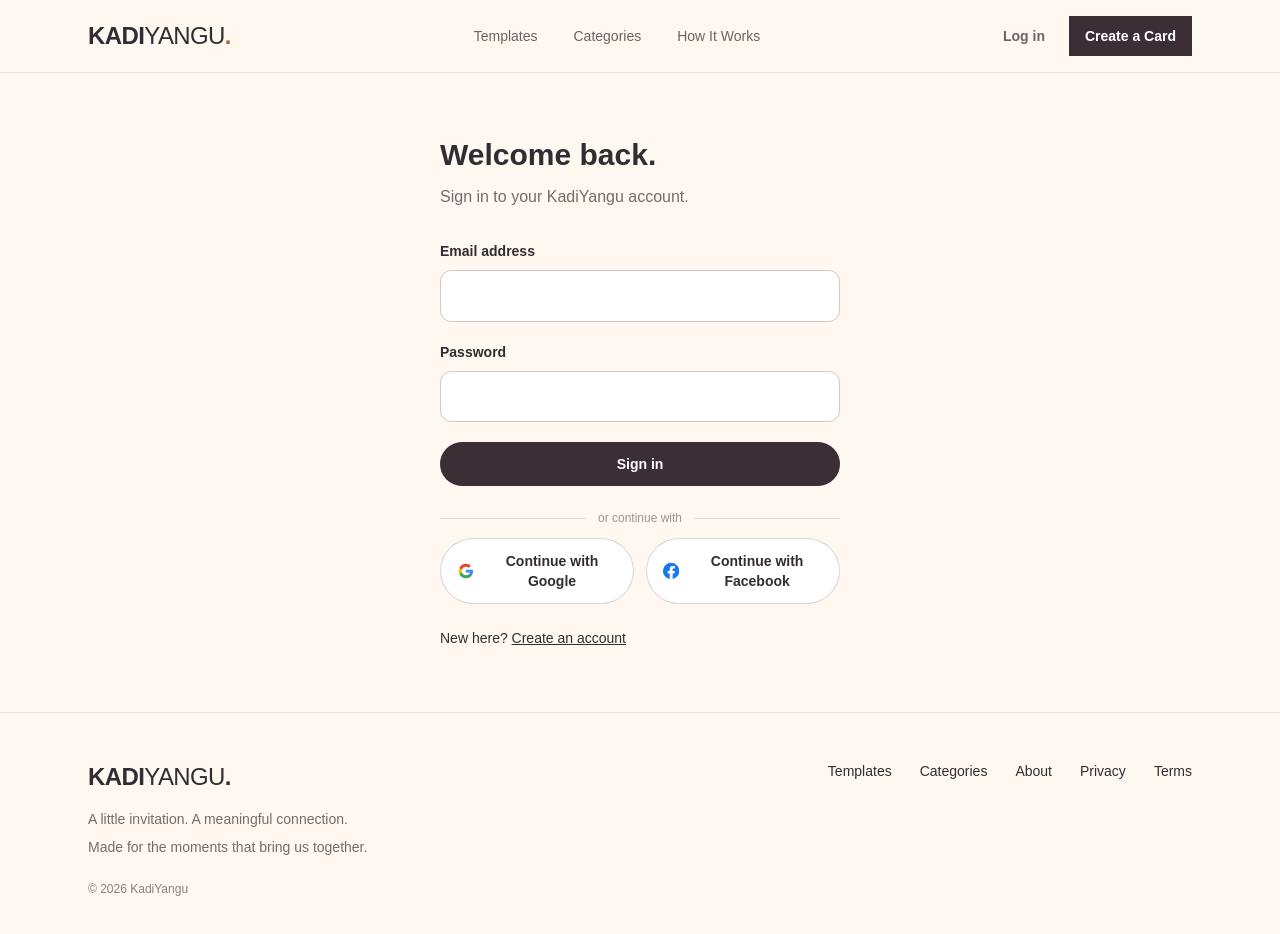
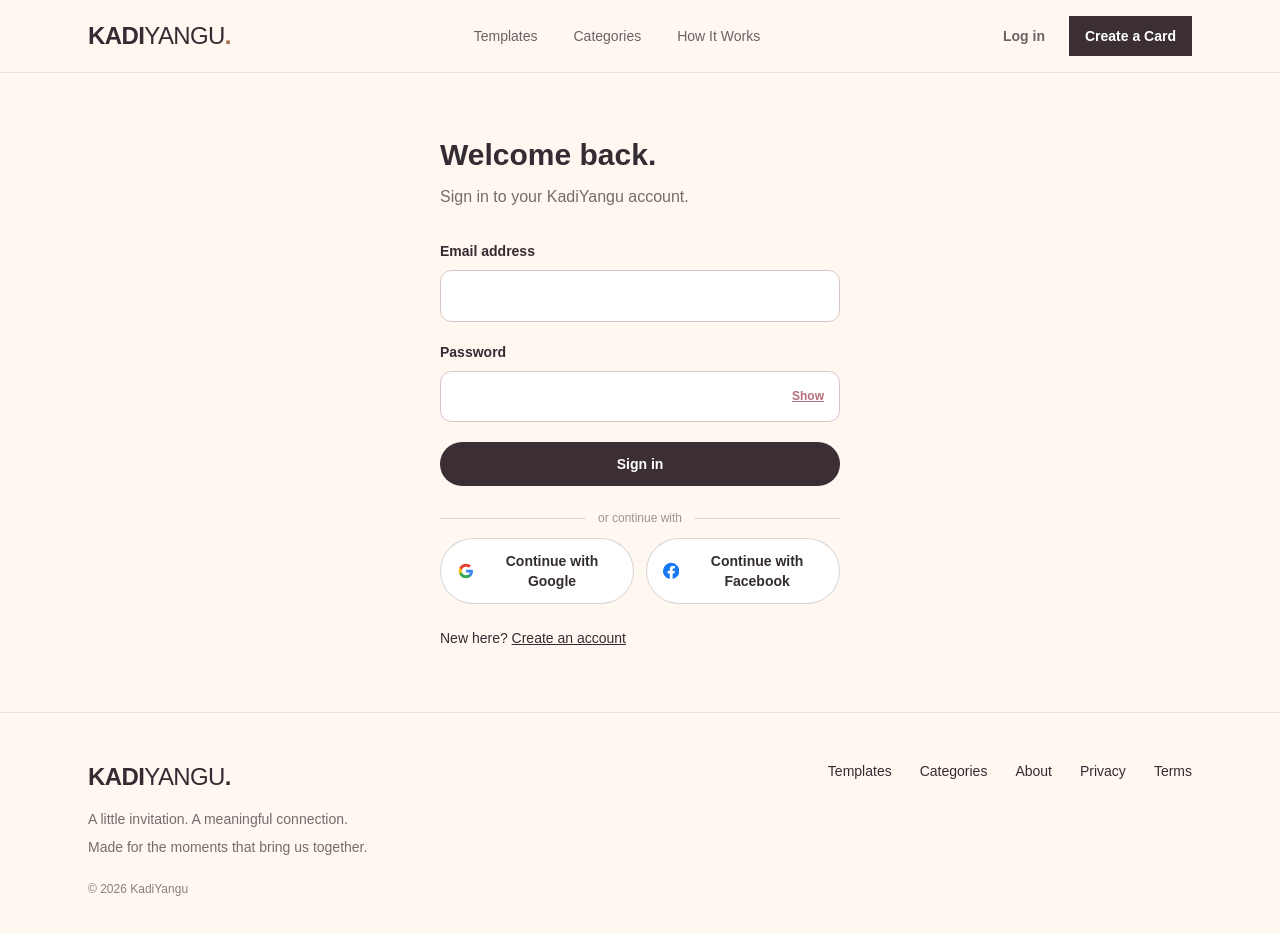
Before and after one commit to gmajor07/KadiYangu, a Next.js app: page /login in a window 1280 px wide. Shown: the top 934 px of the page. Built offline with nearby package versions, Linux system fonts and the light colour scheme; no server answers.

Commit message:
Add password visibility toggle

```diff
--- a/src/components/auth/login-form.tsx
+++ b/src/components/auth/login-form.tsx
@@ -7,6 +7,7 @@ export function LoginForm({ callbackUrl = "/dashboard" }: { callbackUrl?: string
   const router = useRouter();
   const [error, setError] = useState("");
   const [pending, setPending] = useState(false);
+  const [showPassword, setShowPassword] = useState(false);
   async function submit(event: React.FormEvent<HTMLFormElement>) {
     event.preventDefault();
     setPending(true);
@@ -45,15 +46,12 @@ export function LoginForm({ callbackUrl = "/dashboard" }: { callbackUrl?: string
       </div>
       <div>
         <label htmlFor="password">Password</label>
-        <input
-          id="password"
-          name="password"
-          type="password"
-          autoComplete="current-password"
-          required
-          minLength={12}
-          maxLength={128}
-        />
+        <div className="relative">
+          <input id="password" name="password" type={showPassword ? "text" : "password"} autoComplete="current-password" required minLength={12} maxLength={128} className="pr-20" />
+          <button type="button" onClick={() => setShowPassword((value) => !value)} className="absolute right-2 top-1/2 -translate-y-1/2 px-2 py-1 text-xs font-semibold text-rose-gold underline" aria-pressed={showPassword} aria-label={showPassword ? "Hide password" : "Show password"}>
+            {showPassword ? "Hide" : "Show"}
+          </button>
+        </div>
       </div>
       <p role="alert" className="text-sm text-red-800">
         {error}
--- a/src/components/auth/register-form.tsx
+++ b/src/components/auth/register-form.tsx
@@ -1,6 +1,6 @@
 "use client";
 import { useActionState } from "react";
-import { useEffect } from "react";
+import { useEffect, useState } from "react";
 import { useRouter } from "next/navigation";
 import { registerAction } from "@/app/(auth)/register/actions";
 import { buttonClass } from "@/components/ui/button";
@@ -10,6 +10,7 @@ export function RegisterForm() {
     ok: false,
     message: "",
   });
+  const [showPassword, setShowPassword] = useState(false);
   useEffect(() => {
     if (state.ok) router.replace("/login?registered=1");
   }, [state.ok, router]);
@@ -51,16 +52,12 @@ export function RegisterForm() {
       </div>
       <div>
         <label htmlFor="password">Password</label>
-        <input
-          id="password"
-          name="password"
-          type="password"
-          autoComplete="new-password"
-          required
-          minLength={12}
-          maxLength={128}
-          aria-describedby="password-help"
-        />
+        <div className="relative">
+          <input id="password" name="password" type={showPassword ? "text" : "password"} autoComplete="new-password" required minLength={12} maxLength={128} aria-describedby="password-help" className="pr-20" />
+          <button type="button" onClick={() => setShowPassword((value) => !value)} className="absolute right-2 top-1/2 -translate-y-1/2 px-2 py-1 text-xs font-semibold text-rose-gold underline" aria-pressed={showPassword} aria-label={showPassword ? "Hide password" : "Show password"}>
+            {showPassword ? "Hide" : "Show"}
+          </button>
+        </div>
         <p id="password-help" className="mt-2 text-xs text-forest/70">
           Use 12–128 characters. A unique passphrase works well.
         </p>
```
